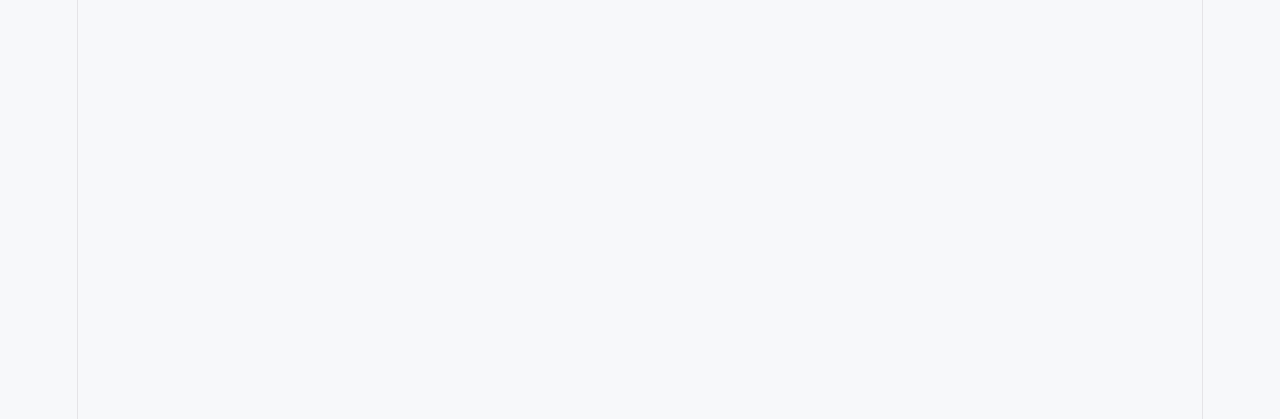
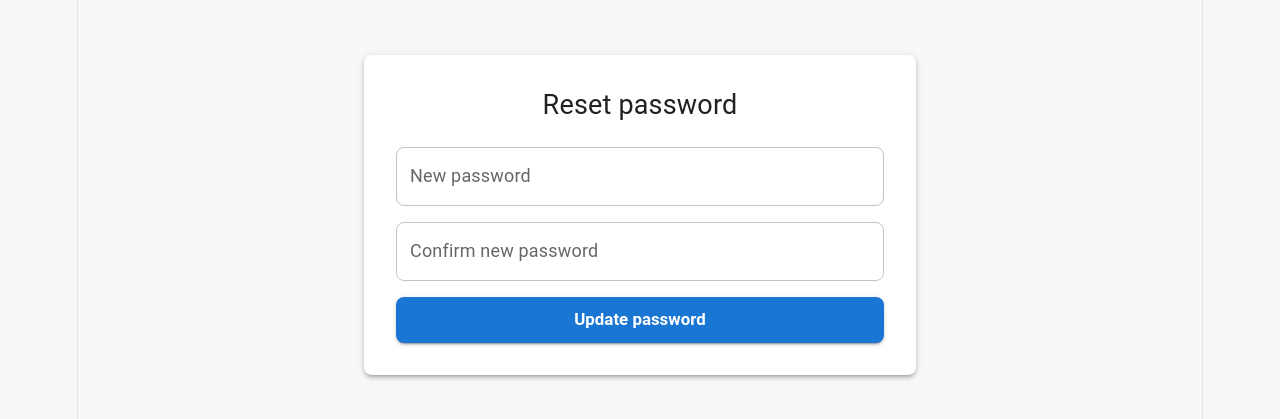
Before and after one commit to Londort/gymapp2, a React (Vite) app: page /reset-password in a window 1280 px wide. Before the commit this address had no page. Shown: the part 185-604 px from the top of the page. Built offline with nearby package versions, Linux system fonts and the light colour scheme.

Commit message:
temporary commit

```diff
--- a/src/app/App.jsx
+++ b/src/app/App.jsx
@@ -4,6 +4,7 @@ import { BrowserRouter, Routes, Route } from 'react-router-dom';
 import HomePage from '@/pages/HomePage';
 import WorkoutPage from '@/pages/WorkoutPage';
 import AuthPage from '@/pages/AuthPage';
+import ResetPasswordPage from '@/pages/ResetPasswordPage';
 
 // import { useAuth } from './providers/useAuth';
 
@@ -12,8 +13,9 @@ export default function App() {
   return (
     <BrowserRouter>
       <Routes>
+        <Route path="/" element={<HomePage />} />
         <Route path="/auth" element={<AuthPage />} />
-        <Route path="/" element={<HomePage />} />
+        <Route path="/reset-password" element={<ResetPasswordPage />} />
         <Route path="/workouts/:workoutId" element={<WorkoutPage />} />
       </Routes>
     </BrowserRouter>
--- a/src/features/auth/AuthForm.jsx
+++ b/src/features/auth/AuthForm.jsx
@@ -11,12 +11,26 @@ import { useState } from 'react';
 import { useForm } from 'react-hook-form';
 import { zodResolver } from '@hookform/resolvers/zod';
 
-import { loginSchema, registerSchema } from '@/features/auth/auth.schema';
+import {
+  loginSchema,
+  registerSchema,
+  forgotPasswordSchema,
+} from '@/features/auth/auth.schema';
 import { authService } from '@/features/auth/auth.service';
 
-export default function AuthForm({ mode, onSwitchMode }) {
+export default function AuthForm({ mode, onChangeMode }) {
   const isLogin = mode === 'login';
+  const isRegister = mode === 'register';
+  const isForgotPassword = mode === 'forgotPassword';
+
   const [submitError, setSubmitError] = useState('');
+  const [successMessage, setSuccessMessage] = useState('');
+
+  const currentSchema = isLogin
+    ? loginSchema
+    : isRegister
+      ? registerSchema
+      : forgotPasswordSchema;
 
   const {
     register,
@@ -24,7 +38,7 @@ export default function AuthForm({ mode, onSwitchMode }) {
     formState: { errors, isSubmitting },
     reset,
   } = useForm({
-    resolver: zodResolver(isLogin ? loginSchema : registerSchema),
+    resolver: zodResolver(currentSchema),
     defaultValues: {
       email: '',
       password: '',
@@ -34,17 +48,26 @@ export default function AuthForm({ mode, onSwitchMode }) {
 
   async function onSubmit(data) {
     setSubmitError('');
+
     try {
       if (isLogin) {
         await authService.login({
           email: data.email,
           password: data.password,
         });
-      } else {
+      }
+
+      if (isRegister) {
         await authService.register({
           email: data.email,
           password: data.password,
         });
+      }
+
+      if (isForgotPassword) {
+        // console.log('Send reset link to:', data.email);
+        await authService.sendResetPasswordEmail(data.email);
+        setSuccessMessage('Password reset email sent. Check your inbox.');
       }
     } catch (err) {
       setSubmitError(err.message || 'Authentication failed');
@@ -53,6 +76,7 @@ export default function AuthForm({ mode, onSwitchMode }) {
 
   async function handleGoogleSignIn() {
     setSubmitError('');
+
     try {
       await authService.signInWithGoogle();
     } catch (err) {
@@ -60,19 +84,22 @@ export default function AuthForm({ mode, onSwitchMode }) {
     }
   }
 
-  function handleSwitchMode() {
+  function handleChangeMode(nextMode) {
     reset();
     setSubmitError('');
-    onSwitchMode();
+    onChangeMode(nextMode);
   }
 
   return (
     <Stack spacing={3}>
       <Typography variant="h5" fontWeight={700}>
-        {isLogin ? 'Sign in' : 'Sign up'}
+        {isLogin && 'Sign in'}
+        {isRegister && 'Sign up'}
+        {isForgotPassword && 'Reset password'}
       </Typography>
 
       {submitError && <Alert severity="error">{submitError}</Alert>}
+      {successMessage && <Alert severity="success">{successMessage}</Alert>}
 
       <Stack component="form" spacing={2} onSubmit={handleSubmit(onSubmit)}>
         <TextField
@@ -85,6 +112,7 @@ export default function AuthForm({ mode, onSwitchMode }) {
           helperText={errors.email?.message}
         />
 
+        {!isForgotPassword && (
           <TextField
             label="Password"
             type="password"
@@ -94,8 +122,9 @@ export default function AuthForm({ mode, onSwitchMode }) {
             error={!!errors.password}
             helperText={errors.password?.message}
           />
+        )}
 
-        {!isLogin && (
+        {isRegister && (
           <TextField
             label="Confirm password"
             type="password"
@@ -118,10 +147,30 @@ export default function AuthForm({ mode, onSwitchMode }) {
             ? 'Please wait...'
             : isLogin
               ? 'Sign In'
-              : 'Create account'}
+              : isRegister
+                ? 'Create account'
+                : 'Send reset link'}
         </Button>
       </Stack>
 
+      {isLogin && (
+        <Button
+          type="button"
+          variant="text"
+          disabled={isSubmitting}
+          onClick={() => handleChangeMode('forgotPassword')}
+          sx={{
+            alignSelf: 'center',
+            fontWeight: 400,
+            textDecoration: 'underline',
+          }}
+        >
+          Forgot password?
+        </Button>
+      )}
+
+      {!isForgotPassword && (
+        <>
           <Divider>or</Divider>
 
           <Button
@@ -133,9 +182,14 @@ export default function AuthForm({ mode, onSwitchMode }) {
           >
             Continue with Google
           </Button>
+        </>
+      )}
 
       <Typography variant="body2">
-        {isLogin ? 'Don’t have an account?' : 'Already have an account?'}
+        {isLogin && 'Don’t have an account?'}
+        {isRegister && 'Already have an account?'}
+        {isForgotPassword && 'Remember your password?'}
+
         <Button
           type="button"
           disabled={isSubmitting}
@@ -143,9 +197,11 @@ export default function AuthForm({ mode, onSwitchMode }) {
             fontWeight: 400,
             textDecoration: 'underline',
           }}
-          onClick={handleSwitchMode}
+          onClick={() => handleChangeMode(isLogin ? 'register' : 'login')}
         >
-          {isLogin ? 'Sign up' : 'Sign in'}
+          {isLogin && 'Sign up'}
+          {isRegister && 'Sign in'}
+          {isForgotPassword && 'Sign in'}
         </Button>
       </Typography>
     </Stack>
--- a/src/features/auth/auth.schema.js
+++ b/src/features/auth/auth.schema.js
@@ -25,3 +25,22 @@ export const registerSchema = z
     message: 'Passwords do not match',
     path: ['confirmPassword'],
   });
+
+// Forgot Password Schema
+
+export const forgotPasswordSchema = z.object({
+  email: z.string().min(1, 'Email is required').email('Invalid email address'),
+});
+
+// Reset Password Schema
+
+export const resetPasswordSchema = z
+  .object({
+    password: z.string().min(6, 'Password must be at least 6 characters'),
+
+    confirmPassword: z.string().min(1, 'Please confirm your password'),
+  })
+  .refine((data) => data.password === data.confirmPassword, {
+    message: 'Passwords do not match',
+    path: ['confirmPassword'],
+  });
--- a/src/features/auth/auth.service.js
+++ b/src/features/auth/auth.service.js
@@ -1,6 +1,8 @@
 import { supabase } from '@/lib/supabase/client';
 
 export const authService = {
+  // Login
+
   async login({ email, password }) {
     console.log('authService.login called', { email, password });
 
@@ -14,6 +16,8 @@ export const authService = {
     return data;
   },
 
+  // Register
+
   async register({ email, password }) {
     const { data, error } = await supabase.auth.signUp({
       email,
@@ -24,6 +28,8 @@ export const authService = {
     }
     return data;
   },
+
+  // Sign In with Google
 
   async signInWithGoogle() {
     const { data, error } = await supabase.auth.signInWithOAuth({
@@ -39,4 +45,32 @@ export const authService = {
 
     return data;
   },
+
+  // Update Password
+
+  async updatePassword(password) {
+    const { data, error } = await supabase.auth.updateUser({
+      password,
+    });
+
+    if (error) {
+      throw new Error(error.message);
+    }
+
+    return data;
+  },
+
+  // Send reset Password
+
+  async sendResetPasswordEmail(email) {
+    const { data, error } = await supabase.auth.resetPasswordForEmail(email, {
+      redirectTo: `${window.location.origin}/reset-password`,
+    });
+
+    if (error) {
+      throw new Error(error.message);
+    }
+
+    return data;
+  },
 };
--- a/src/pages/AuthPage.jsx
+++ b/src/pages/AuthPage.jsx
@@ -1,21 +1,16 @@
 // src/pages/auth/AuthPage.jsx
 import { useState } from 'react';
 import { Box, Container, Paper } from '@mui/material';
-import theme from '@/styles/theme';
 import AuthForm from '@/features/auth/AuthForm';
 
 export default function AuthPage() {
   const [mode, setMode] = useState('login');
+
   return (
     <Container maxWidth="sm">
       <Box sx={{ minHeight: '100vh', display: 'flex', alignItems: 'center' }}>
         <Paper sx={{ width: '100%', p: 4 }}>
-          <AuthForm
-            mode={mode}
-            onSwitchMode={() =>
-              setMode(mode === 'login' ? 'register' : 'login')
-            }
-          />
+          <AuthForm mode={mode} onChangeMode={setMode} />
         </Paper>
       </Box>
     </Container>
--- /dev/null
+++ b/src/pages/ResetPasswordPage.jsx
@@ -0,0 +1,95 @@
+// src/pages/auth/ResetPasswordPage.jsx
+import {
+  Box,
+  Container,
+  Paper,
+  Stack,
+  Typography,
+  TextField,
+  Button,
+} from '@mui/material';
+import { useForm } from 'react-hook-form';
+import { zodResolver } from '@hookform/resolvers/zod';
+
+import { resetPasswordSchema } from '@/features/auth/auth.schema';
+
+export default function ResetPasswordPage() {
+  const {
+    register,
+    handleSubmit,
+    formState: { errors, isSubmitting },
+  } = useForm({
+    resolver: zodResolver(resetPasswordSchema),
+    defaultValues: {
+      password: '',
+      confirmPassword: '',
+    },
+  });
+
+  async function onSubmit(data) {
+    console.log('Reset password form data:', data);
+  }
+
+  return (
+    <Container maxWidth="sm">
+      <Box
+        sx={{
+          minHeight: '100vh',
+          display: 'flex',
+          alignItems: 'center',
+        }}
+      >
+        <Paper
+          elevation={3}
+          sx={{
+            width: '100%',
+            p: 4,
+            borderRadius: 1,
+          }}
+        >
+          <Stack spacing={3}>
+            <Typography variant="h5" fontWeight={700}>
+              Reset password
+            </Typography>
+
+            <Stack
+              component="form"
+              spacing={2}
+              onSubmit={handleSubmit(onSubmit)}
+            >
+              <TextField
+                label="New password"
+                type="password"
+                fullWidth
+                disabled={isSubmitting}
+                {...register('password')}
+                error={!!errors.password}
+                helperText={errors.password?.message}
+              />
+
+              <TextField
+                label="Confirm new password"
+                type="password"
+                fullWidth
+                disabled={isSubmitting}
+                {...register('confirmPassword')}
+                error={!!errors.confirmPassword}
+                helperText={errors.confirmPassword?.message}
+              />
+
+              <Button
+                type="submit"
+                variant="contained"
+                size="large"
+                fullWidth
+                disabled={isSubmitting}
+              >
+                {isSubmitting ? 'Please wait...' : 'Update password'}
+              </Button>
+            </Stack>
+          </Stack>
+        </Paper>
+      </Box>
+    </Container>
+  );
+}
```
Lines whose indentation alone changed are shown as unchanged.
